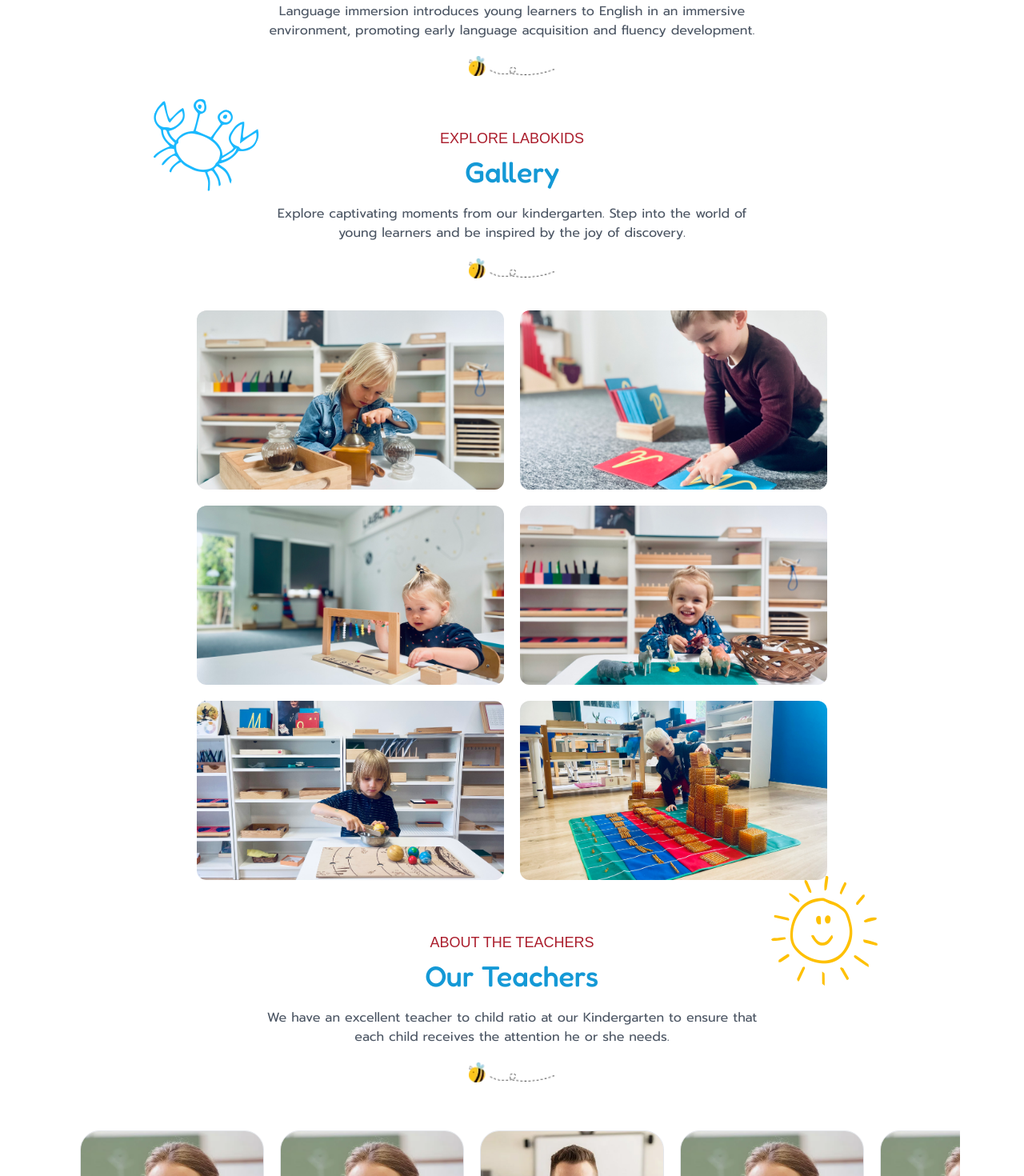
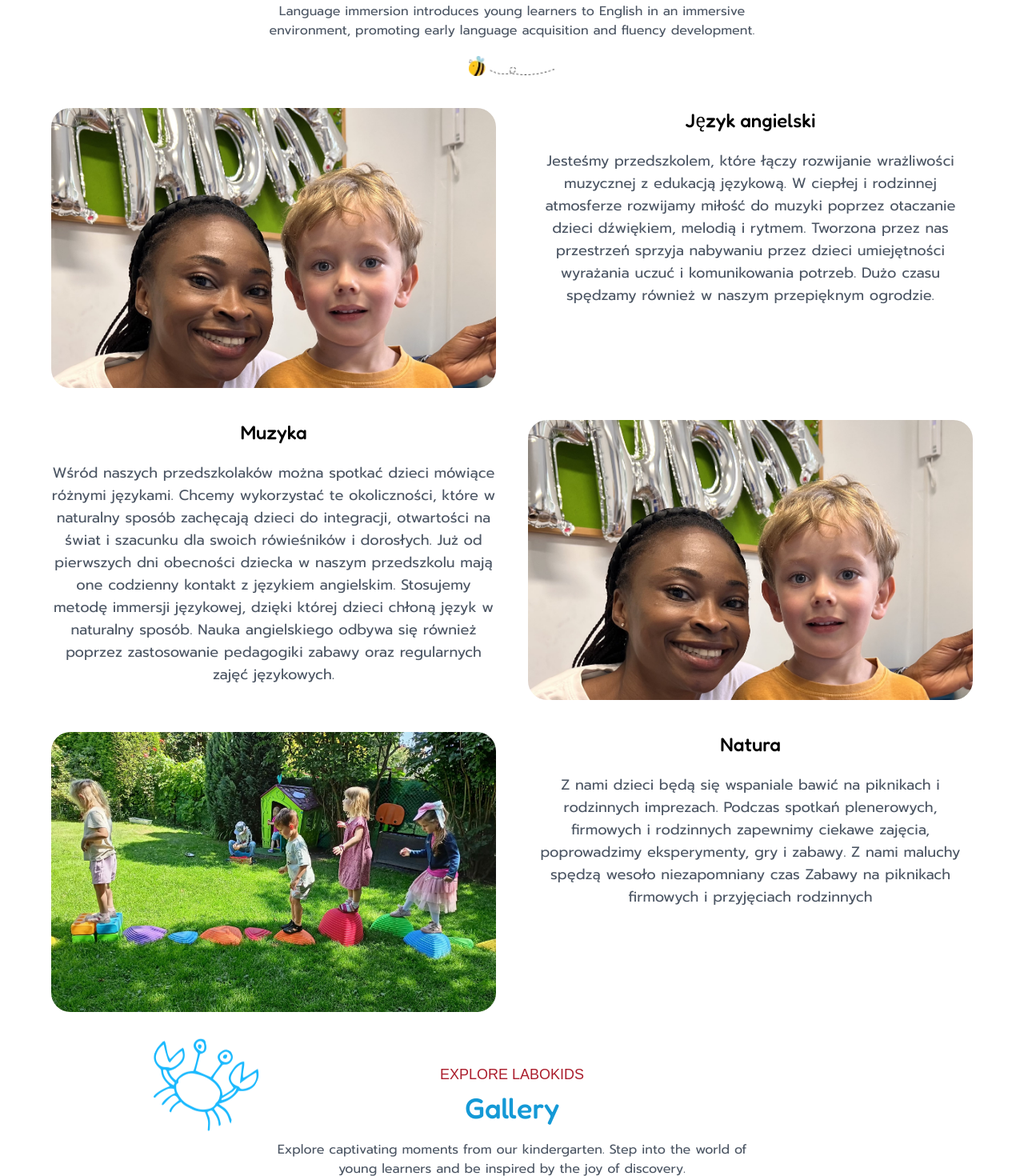
Before and after one commit to exelimpichment/labokids, a Next.js app: page /en/bilingual in a window 1280 px wide. Shown: the part 960-2430 px from the top of the page at 80% size. Built offline with nearby package versions, Linux system fonts and the light colour scheme; a web font is replaced by a local one.

Commit message:
bilingual program section

```diff
--- /dev/null
+++ b/src/app/[lang]/bilingual/bilingualProgram.tsx
@@ -0,0 +1,123 @@
+import Image from 'next/image';
+import Container from '../common/container';
+import nativeSpeakerImage from '@/public/nativeSpeakerImage.jpg';
+import bilingualOgrod from '@/public/bilingualOgrod.jpg';
+import { titleFont } from '../common/fonts';
+
+const BilingualProgram = () => {
+  return (
+    <section>
+      <Container>
+        <div className="mt-10 flex flex-col gap-32 lg:gap-10">
+          <div className="flex flex-col gap-3 lg:flex-row lg:gap-10">
+            <div
+              className={`equalFlexPart relative min-h-[350px] overflow-hidden`}
+            >
+              <Image
+                loading="lazy"
+                src={nativeSpeakerImage}
+                alt="method image"
+                fill
+                className="rounded-3xl"
+                quality={100}
+                placeholder="blur"
+                sizes="(max-width: 768px) 100vw, 50vw"
+                style={{
+                  objectFit: 'cover',
+                  objectPosition: 'top center',
+                }}
+              />
+            </div>
+            <div className="equalFlexPart lg:min-h-[350px]">
+              <h2 className={`${titleFont.className} text-center text-2xl`}>
+                Język angielski
+              </h2>
+              <p className="pt-5 text-center text-lg text-gray-600">
+                Jesteśmy przedszkolem, które łączy rozwijanie wrażliwości
+                muzycznej z edukacją językową. W ciepłej i rodzinnej atmosferze
+                rozwijamy miłość do muzyki poprzez otaczanie dzieci dźwiękiem,
+                melodią i rytmem. Tworzona przez nas przestrzeń sprzyja
+                nabywaniu przez dzieci umiejętności wyrażania uczuć i
+                komunikowania potrzeb. Dużo czasu spędzamy również w naszym
+                przepięknym ogrodzie.
+              </p>
+            </div>
+          </div>
+          {/* ========================== */}
+          <div className="flex flex-col gap-3 lg:flex-row lg:gap-10">
+            <div
+              className={`equalFlexPart relative min-h-[350px] overflow-hidden lg:order-1`}
+            >
+              <Image
+                loading="lazy"
+                src={nativeSpeakerImage}
+                alt="method image"
+                fill
+                className="rounded-3xl"
+                quality={100}
+                placeholder="blur"
+                sizes="(max-width: 768px) 100vw, 50vw"
+                style={{
+                  objectFit: 'cover',
+                  objectPosition: 'top center',
+                }}
+              />
+            </div>
+            <div className="equalFlexPart lg:min-h-[350px]">
+              <h2 className={`${titleFont.className} text-center text-2xl`}>
+                Muzyka
+              </h2>
+              <p className="pt-5 text-center text-lg text-gray-600">
+                Wśród naszych przedszkolaków można spotkać dzieci mówiące
+                różnymi językami. Chcemy wykorzystać te okoliczności, które w
+                naturalny sposób zachęcają dzieci do integracji, otwartości na
+                świat i szacunku dla swoich rówieśników i dorosłych. Już od
+                pierwszych dni obecności dziecka w naszym przedszkolu mają one
+                codzienny kontakt z językiem angielskim. Stosujemy metodę
+                immersji językowej, dzięki której dzieci chłoną język w
+                naturalny sposób. Nauka angielskiego odbywa się również poprzez
+                zastosowanie pedagogiki zabawy oraz regularnych zajęć
+                językowych.
+              </p>
+            </div>
+          </div>
+          {/* ========================== */}
+          <div className="flex flex-col gap-3 lg:flex-row lg:gap-10">
+            <div
+              className={`equalFlexPart relative min-h-[350px] overflow-hidden `}
+            >
+              <Image
+                loading="lazy"
+                src={bilingualOgrod}
+                alt="method image"
+                fill
+                className="rounded-3xl"
+                quality={100}
+                placeholder="blur"
+                sizes="(max-width: 768px) 100vw, 50vw"
+                style={{
+                  objectFit: 'cover',
+                  objectPosition: 'top center',
+                }}
+              />
+            </div>
+            <div className="equalFlexPart lg:min-h-[350px]">
+              <h2 className={`${titleFont.className} text-center text-2xl`}>
+                Natura
+              </h2>
+              <p className="pt-5 text-center text-lg text-gray-600">
+                Z nami dzieci będą się wspaniale bawić na piknikach i rodzinnych
+                imprezach. Podczas spotkań plenerowych, firmowych i rodzinnych
+                zapewnimy ciekawe zajęcia, poprowadzimy eksperymenty, gry i
+                zabawy. Z nami maluchy spędzą wesoło niezapomniany czas Zabawy
+                na piknikach firmowych i przyjęciach rodzinnych
+              </p>
+            </div>
+          </div>
+        </div>
+      </Container>
+    </section>
+  );
+};
+
+export default BilingualProgram;
--- a/src/app/[lang]/bilingual/page.tsx
+++ b/src/app/[lang]/bilingual/page.tsx
@@ -17,6 +17,7 @@ import {
 } from './bilingualData';
 import ScrollToTopComponent from '../common/scrollToTopComponent';
 import TeachersCarousel from '../common/teachersCarousel/teachersCarousel';
+import BilingualProgram from './bilingualProgram';
 
 const Bilingual = () => {
   return (
@@ -25,7 +26,7 @@ const Bilingual = () => {
       <PageHero content={bilingualHeroContent} />
       <ScrollToComponent />
       <SectionHeader content={aboutBilingualHeaderContent} />
-      {/* anny s phot  goe here*/}
+      <BilingualProgram />
       <SectionHeader content={imagesBilingualHeaderContent} />
       <StaticGallery galleryImages={workshopGalleryPhotoSets['baloniki']} />
       <SectionHeader content={bilingualTeachersHeader} />
```
Also changed, not shown: public/bilingualOgrod.jpg (added), public/nativeSpeakerImage.jpg (added).
